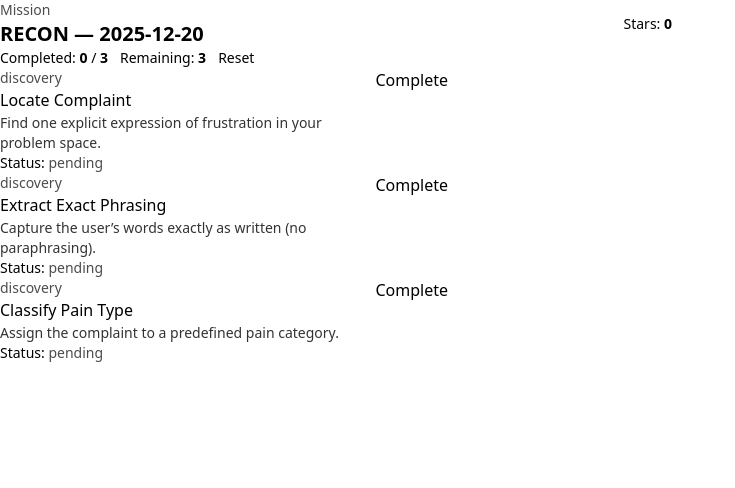
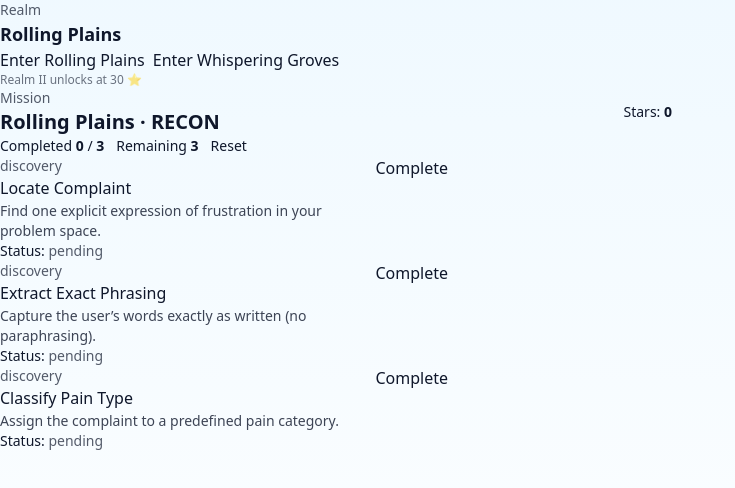
Before and after one commit to FeymanMCSQ/outreacher, a Next.js app: page / in a window 1280 px wide. Shown: the top 488 px of the page, without its empty margins (0-735 px from the left). Built offline with nearby package versions, Linux system fonts and the light colour scheme.

Commit message:
finished 4.5

```diff
--- a/src/app/page.tsx
+++ b/src/app/page.tsx
@@ -15,13 +15,39 @@ import {
   isMissionComplete,
 } from '@/domain/game/services/missionProgress';
 
+import { REALM_CATALOG } from '@/data/realms/realmCatalog';
+
 const DAY_KEY = '2025-12-20';
 const ARCHETYPE: Mission['archetype'] = 'recon';
+
+const COMPLETE_AT = '2025-12-20T12:00:00.000Z';
 const COMPLETE_FX_DURATION_MS = 900;
-const COMPLETE_AT = '2025-12-20T12:00:00.000Z';
 const MISSION_COMPLETE_SFX = '/sfx/quest-complete-1.mp3';
 
 export default function HomePage() {
+  /* ────────────────────────
+     Realm state (Quest 4.5)
+  ──────────────────────── */
+  const [currentRealmId, setCurrentRealmId] = useState<'realm-1' | 'realm-2'>(
+    'realm-1',
+  );
+
+  const currentRealm = useMemo(
+    () => REALM_CATALOG.find((r) => r.id === currentRealmId)!,
+    [currentRealmId],
+  );
+
+  function trySwitchRealm(realmId: 'realm-1' | 'realm-2') {
+    // Realm II requires 30 stars
+    if (realmId === 'realm-2' && stars < 30) {
+      return; // later: open RealmGateOverlay
+    }
+    setCurrentRealmId(realmId);
+  }
+
+  /* ────────────────────────
+     Mission state
+  ──────────────────────── */
   const [mission, setMission] = useState<Mission>(() =>
     generateDailyMission({ dayKey: DAY_KEY, archetype: ARCHETYPE }),
   );
@@ -29,27 +55,20 @@ export default function HomePage() {
   const [stars, setStars] = useState(0);
   const [showCompleteFx, setShowCompleteFx] = useState(false);
 
-  // One-shot gate per mission instance
   const completionFiredRef = useRef(false);
 
   const progress = useMemo(() => getMissionProgress(mission), [mission]);
   const remaining = useMemo(() => getRemainingQuests(mission), [mission]);
   const done = useMemo(() => isMissionComplete(mission), [mission]);
 
-  const triggerMissionCompleteFx = useCallback(() => {
+  function triggerMissionCompleteFx() {
     setStars((s) => s + 1);
     playSound(MISSION_COMPLETE_SFX);
+    setShowCompleteFx(true);
+    window.setTimeout(() => setShowCompleteFx(false), COMPLETE_FX_DURATION_MS);
+  }
 
-    setShowCompleteFx(true);
-
-    // auto-hide after duration
-    window.setTimeout(() => {
-      setShowCompleteFx(false);
-    }, COMPLETE_FX_DURATION_MS);
-  }, []);
-
-  const handleCompleteQuest = useCallback(
-    (questId: string) => {
+  function handleCompleteQuest(questId: string) {
     setMission((m) => {
       const wasDone = isMissionComplete(m);
 
@@ -58,7 +77,6 @@ export default function HomePage() {
 
       const before = m.quests[idx];
       const after = completeQuest(before, COMPLETE_AT);
-
       if (before === after) return m;
 
       const nextQuests = m.quests.slice();
@@ -76,7 +94,6 @@ export default function HomePage() {
       };
 
       const nowDone = isMissionComplete(nextMission);
-
       if (!wasDone && nowDone && !completionFiredRef.current) {
         completionFiredRef.current = true;
         triggerMissionCompleteFx();
@@ -84,30 +101,65 @@ export default function HomePage() {
 
       return nextMission;
     });
-    },
-    [triggerMissionCompleteFx],
-  );
+  }
 
-  const resetMission = useCallback(() => {
+  function resetMission() {
     completionFiredRef.current = false;
+    setShowCompleteFx(false);
+    setMission(generateDailyMission({ dayKey: DAY_KEY, archetype: ARCHETYPE }));
+  }
 
-    // clear overlay on reset (refresh clears it automatically)
-    setShowCompleteFx(false);
-
-    setMission(generateDailyMission({ dayKey: DAY_KEY, archetype: ARCHETYPE }));
-  }, []);
-
+  /* ────────────────────────
+     Render
+  ──────────────────────── */
   return (
-    <main className="min-h-screen p-6">
+    <main
+      className={[
+        'min-h-screen p-6 transition-colors duration-500',
+        'text-slate-900 dark:text-slate-100',
+        currentRealmId === 'realm-1'
+          ? 'bg-gradient-to-b from-sky-50 to-white dark:from-slate-900 dark:to-slate-950'
+          : 'bg-gradient-to-b from-emerald-50 to-white dark:from-emerald-950 dark:to-slate-950',
+      ].join(' ')}
+    >
       <MissionCompleteOverlay show={showCompleteFx} />
 
       <div className="mx-auto max-w-2xl">
+        {/* Realm switcher (dev harness) */}
+        <div className="mb-6 rounded-lg border p-4">
+          <div className="text-sm opacity-70">Realm</div>
+          <div className="mt-1 text-lg font-semibold">{currentRealm.name}</div>
+
+          <div className="mt-3 flex gap-2">
+            <button
+              type="button"
+              onClick={() => trySwitchRealm('realm-1')}
+              className="rounded border px-3 py-2 text-sm"
+            >
+              Enter Rolling Plains
+            </button>
+
+            <button
+              type="button"
+              onClick={() => trySwitchRealm('realm-2')}
+              className="rounded border px-3 py-2 text-sm"
+            >
+              Enter Whispering Groves
+            </button>
+          </div>
+
+          <div className="mt-2 text-xs opacity-60">
+            Realm II unlocks at 30 ⭐
+          </div>
+        </div>
+
+        {/* Mission header */}
         <header className="mb-6 rounded-lg border p-4">
           <div className="flex items-center justify-between gap-3">
             <div>
               <div className="text-sm opacity-70">Mission</div>
               <div className="mt-1 text-xl font-semibold">
-                {mission.archetype.toUpperCase()} — {mission.dayKey}
+                {currentRealm.name} · {mission.archetype.toUpperCase()}
               </div>
             </div>
 
@@ -118,14 +170,13 @@ export default function HomePage() {
 
           <div className="mt-3 flex flex-wrap items-center gap-3 text-sm">
             <div className="rounded border px-3 py-1">
-              Completed:{' '}
-              <span className="font-semibold">{progress.completed}</span>
-              {' / '}
+              Completed{' '}
+              <span className="font-semibold">{progress.completed}</span> /{' '}
               <span className="font-semibold">{progress.total}</span>
             </div>
 
             <div className="rounded border px-3 py-1">
-              Remaining:{' '}
+              Remaining{' '}
               <span className="font-semibold">{progress.remaining}</span>
             </div>
 
@@ -133,7 +184,7 @@ export default function HomePage() {
               <button
                 type="button"
                 onClick={resetMission}
-                className="rounded border px-3 py-1 text-sm hover:bg-black/5 dark:hover:bg-white/10"
+                className="rounded border px-3 py-1 text-sm"
               >
                 Reset
               </button>
@@ -147,6 +198,7 @@ export default function HomePage() {
           )}
         </header>
 
+        {/* Quests */}
         <section className="space-y-4">
           {remaining.map((q) => (
             <QuestCard
```
Lines whose indentation alone changed are shown as unchanged.
